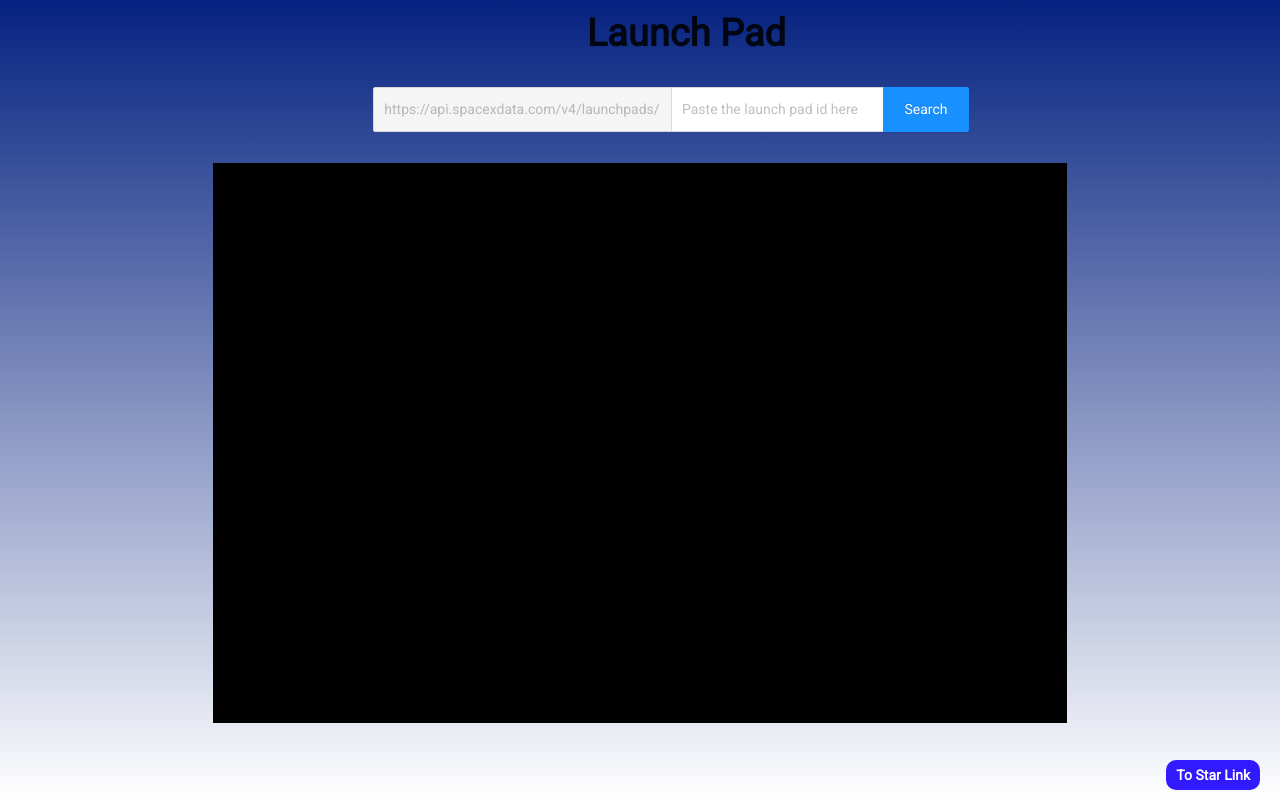
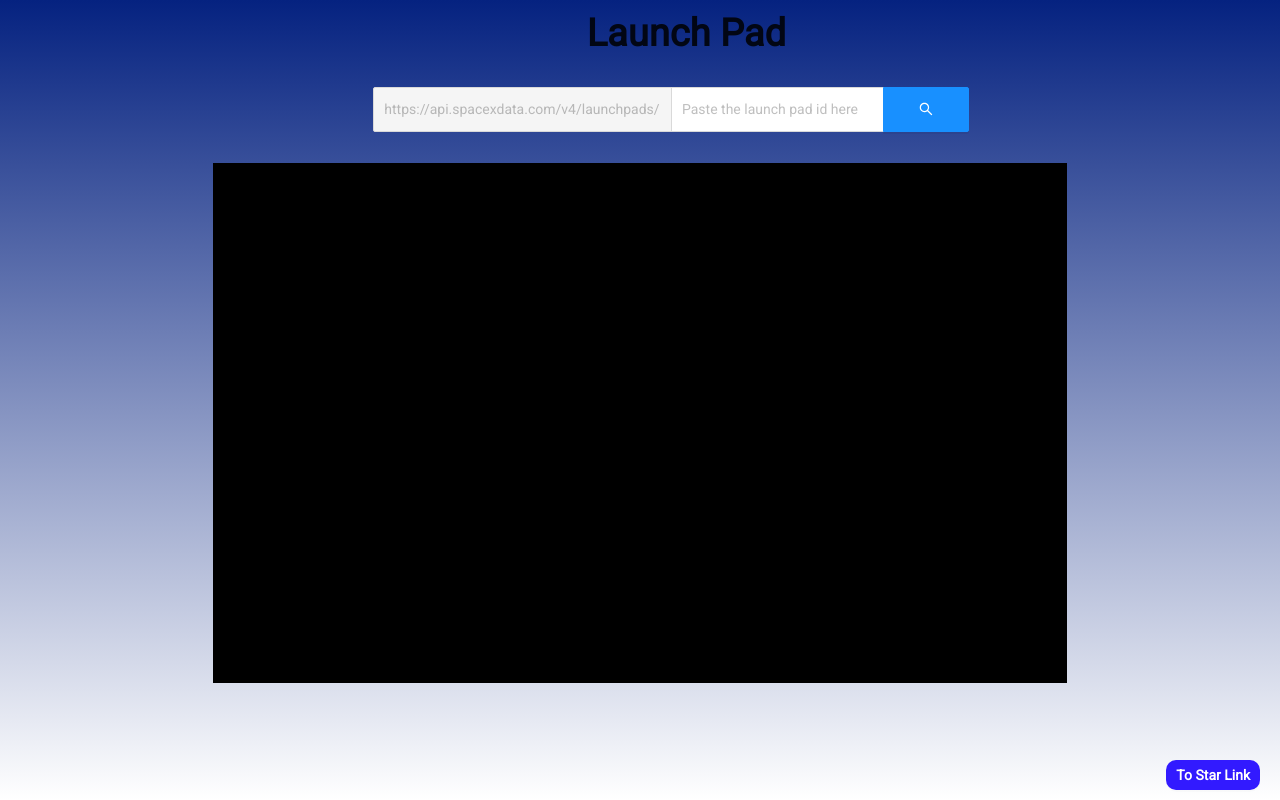
Before and after one commit to OhDylan/star-launch, a React (Create React App) app: page /launch in a window 1280 px wide. Built offline with nearby package versions, Linux system fonts and the light colour scheme.

Commit message:
Modify the button of the launch page

```diff
--- a/src/components/JsonPanel.jsx
+++ b/src/components/JsonPanel.jsx
@@ -2,7 +2,7 @@ import React from 'react';
 
 const JsonPanel = ({children}) => {
   return (
-    <div style={{padding: 20, width: "100%", height: "70vh", overflow: "scroll", backgroundColor: "black", color: "white"}}>
+    <div style={{padding: 20, width: "100%", height: "65vh", overflow: "scroll", backgroundColor: "black", color: "white"}}>
       {children}
     </div>
   )
--- a/src/components/SearchBar.jsx
+++ b/src/components/SearchBar.jsx
@@ -1,6 +1,6 @@
 import React, { useState } from 'react';
 import { Input, Button } from 'antd';
-// Use input from antd
+import { SearchOutlined } from '@ant-design/icons/lib/icons';
 
 const SearchBar = ({query, setQuery}) => {
 
@@ -14,7 +14,7 @@ const SearchBar = ({query, setQuery}) => {
         <Input.Group compact>
             <Input style={{ width: '35%', padding: 10, height: 45 }} defaultValue="https://api.spacexdata.com/v4/launchpads/" disabled />
             <Input style={{ width: '25%', padding: 10, height: 45 }} placeholder='Paste the launch pad id here' onChange={e => setValue(e.target.value)} />
-            <Button onClick={search} style={{ width: '10%', padding: 10, height: 45 }} type="primary">Search</Button>
+            <Button onClick={search} style={{ width: '10%', padding: 10, height: 45 }} type="primary"><SearchOutlined /></Button>
         </Input.Group>
     );
 };
--- a/src/pages/LaunchPage.js
+++ b/src/pages/LaunchPage.js
@@ -58,16 +58,16 @@ const LaunchPage = () => {
   return (
     <div style={{overflow: "hidden"}}>
       <Row style={{marginTop: 10}}>
-        <Col xs={0} sm={8} ></Col>
-        <Col  justify='center' xs={24} sm={{span: 8, offset: 3}}><Title>Launch Pad</Title></Col>
-        <Col xs={0} sm={8}></Col>
+        <Col xs={2} sm={8} ></Col>
+        <Col  justify='center' xs={20} sm={{span: 8, offset: 3}}><Title>Launch Pad</Title></Col>
+        <Col xs={2} sm={8}></Col>
       </Row>
       <Row justify='center' style={{marginTop: 10, marginBottom: 30}} >
-        <Col xs={0} sm={4} ></Col>
-        <Col xs={24} sm={{span:16, offset: 2}} >
+        <Col xs={2} sm={4} ></Col>
+        <Col xs={20} sm={{span:16, offset: 2}} >
           <SearchBar query={query} setQuery={setQuery} />
         </Col>
-        <Col xs={0} sm={4}></Col>
+        <Col xs={2} sm={4}></Col>
       </Row>
       <Row justify='center' style={{marginTop: 10, marginBottom: 30}} >
         <Col xs={2} sm={4} ></Col>
```
